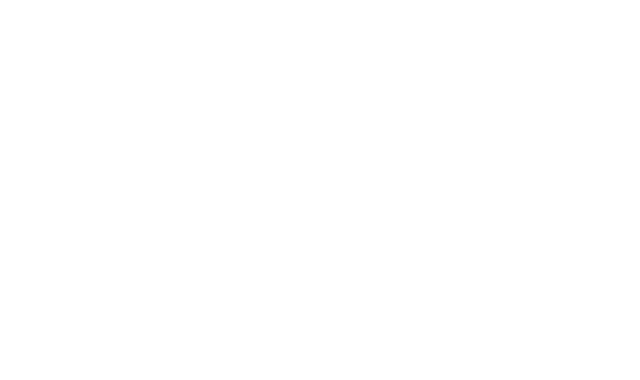
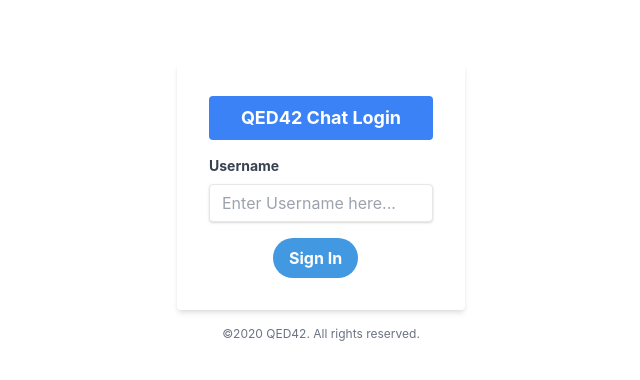
Before and after one commit to VertikaJain/react-chat-app, a React (Create React App) app: page / in a window 1280 px wide. Shown: the top 380 px of the page, without its empty margins (319-959 px from the left). Built offline with nearby package versions, Linux system fonts and the light colour scheme.

Commit message:
Login & chat Window page linked to App

```diff
--- a/package.json
+++ b/package.json
@@ -3,9 +3,11 @@
   "version": "0.1.0",
   "private": true,
   "dependencies": {
+    "@material-ui/core": "^4.11.0",
     "@testing-library/jest-dom": "^5.11.4",
     "@testing-library/react": "^11.1.0",
     "@testing-library/user-event": "^12.1.10",
+    "axios": "^0.21.0",
     "react": "^17.0.1",
     "react-dom": "^17.0.1",
     "react-scripts": "4.0.0",
--- a/public/index.html
+++ b/public/index.html
@@ -3,6 +3,9 @@
   <head>
     <meta charset="utf-8" />
     <link rel="icon" href="%PUBLIC_URL%/favicon.ico" />
+    <link rel="stylesheet" href="https://fonts.googleapis.com/css?family=Roboto:300,400,500,700&display=swap" />
+    <link href="https://unpkg.com/tailwindcss@^1.0/dist/tailwind.min.css" rel="stylesheet" />
+
     <meta name="viewport" content="width=device-width, initial-scale=1" />
     <meta name="theme-color" content="#000000" />
     <meta
--- a/src/App.css
+++ b/src/App.css
@@ -1,38 +1,29 @@
-.App {
-  text-align: center;
+.btn-primary {
+  background: #4299e1;
+  transition:all .3s ease-in-out
+}
+.btn-primary:hover {
+  background:#193788
 }
 
-.App-logo {
-  height: 40vmin;
-  pointer-events: none;
+/* Messages Styles */
+.message {
+  color: #2d3748;
+  font-size: 1.125rem;
+  margin-bottom: 1rem;
+  border-radius: 0.25rem;
+  padding: 0.5rem;
+  margin-left: 0.5rem;
+  margin-right: 0.5rem;
+  clear: both;
 }
 
-@media (prefers-reduced-motion: no-preference) {
-  .App-logo {
-    animation: App-logo-spin infinite 20s linear;
-  }
+.outgoing {
+  float: right;
+  background-color: #ebf8ff;
 }
 
-.App-header {
-  background-color: #282c34;
-  min-height: 100vh;
-  display: flex;
-  flex-direction: column;
-  align-items: center;
-  justify-content: center;
-  font-size: calc(10px + 2vmin);
-  color: white;
+.incoming {
+  float: left;
+  background-color: #bee3f8;
 }
-
-.App-link {
-  color: #61dafb;
-}
-
-@keyframes App-logo-spin {
-  from {
-    transform: rotate(0deg);
-  }
-  to {
-    transform: rotate(360deg);
-  }
-}
--- a/src/App.js
+++ b/src/App.js
@@ -1,11 +1,30 @@
 import React, { Component } from 'react'
-import Login from './Components/Login'
+import Login from './components/login'
+import ChatWindow from "./components/chatWindow";
 
+import './App.css';
 export default class ChatApp extends Component {
+  constructor(props) {
+    super(props)
+    this.state = {
+      isLoggedIn: false,
+      id: ""
+    }
+    this.setLoggedinUser = this.setLoggedinUser.bind(this)
+  }
+
+  setLoggedinUser(userid) {
+    console.log("in setLoggedinUser method");
+    this.setState({ isLoggedIn: true })
+    this.setState({ id: userid })
+  }
+
   render() {
+
     return (
-      <div>
-        <Login></Login>
+      <div className="App">
+        { !this.state.isLoggedIn && <Login loginProp={this.setLoggedinUser} />}
+        { this.state.isLoggedIn && this.state.id !== "" && <ChatWindow id={this.state.id} />}
       </div>
     )
   }
--- a/src/Components/ChatWindow.js
+++ /dev/null
@@ -1,12 +0,0 @@
-import React, { Component } from 'react'
-
-export default class ChatWindow extends Component {
-
-    render() {
-        return (
-            <div>
-
-            </div>
-        )
-    }
-}
--- a/src/Components/Login.js
+++ /dev/null
@@ -1,14 +0,0 @@
-import React, { Component } from 'react'
-
-import ChatWindow from "./ChatWindow";
-
-export default class Login extends Component {
-
-    render() {
-        return (
-            <div>
-                <ChatWindow></ChatWindow>
-            </div>
-        )
-    }
-}
--- /dev/null
+++ b/src/components/chatWindow/index.js
@@ -0,0 +1,69 @@
+import React, { Component } from 'react'
+import axios from 'axios'
+
+export default class ChatWindow extends Component {
+    constructor(props) {
+        super(props)
+        this.state = {
+            users: []
+        } //empty array of users/contacts
+
+        console.log("props: ", this.props);
+    }
+
+    componentDidMount() {
+        axios.get(`http://localhost:3000/api/users/${this.props.id}`)
+            .then(response => {
+                console.log("response:", response)
+                this.setState({ users: response.data.data })
+                console.log("users: ", this.state.users);
+            })
+    }
+
+    getContacts() {
+        const listItems = this.state.users.map((user) =>
+            <li key={user._id}>{user.name}</li>
+        );
+        return (
+            <ul>{listItems}</ul>
+        );
+
+    }
+
+    render() {
+        return (
+            <div>
+                <label class="block text-lg font-bold mb-4 py-2 text-center bg-blue-800 text-white">QED42 Chat Window</label>
+                <div className="flex container mx-auto m-4">
+
+                    <div className="container w-1/4 mx-auto px-8 items-center py-2" >
+                        <label className="font-bold mb-2 p-2">Contacts</label>
+                        {this.getContacts()}
+                        {/* <select
+                            class="text-xl font-bold mb-2 p-2 w-full text-center bg-blue-500 rounded focus:outline-none focus:shadow-outline text-white"
+                            id="receiver">
+                        </select> */}
+                    </div>
+
+                    <div class="chat-window container w-3/4 mx-auto px-8 items-center py-2 border">
+                        <label className="sender-heading text-xl font-bold mb-2 py-2 px-4 w-full text-center bg-blue-500 rounded focus:outline-none focus:shadow-outline text-white">
+                            Selected Contact: </label>
+
+                        <div class="message-area clearfix h-64 overflow-y-auto"></div>
+
+                        <div class="input-area flex mt-2">
+                            <input name="message" id="inputTextMessage"
+                                class="shadow appearance-none border rounded w-full py-2 px-3 text-gray-700 leading-tight focus:outline-none focus:shadow-outline"
+                                type="text" placeholder="Enter message here..." />
+                            <button id="send"
+                                class="btn-primary rounded-full text-white font-bold py-2 px-4 ml-4 rounded focus:outline-none focus:shadow-outline"
+                                type="submit">
+                                Send
+                            </button>
+                        </div>
+                    </div>
+                </div>
+            </div>
+        )
+    }
+}
--- /dev/null
+++ b/src/components/login/index.js
@@ -0,0 +1,52 @@
+import React, { Component } from 'react'
+import axios from 'axios'
+
+export default class Login extends Component {
+    constructor(props) {
+        super(props)
+        this.state = {
+            username: "",
+        }
+    }
+
+    onLoginComplete = (userid) => {
+        console.log("in onLoginComplete method");
+        this.props.loginProp(userid)
+    }
+
+    login = () => {
+        // Call Login API to get user ID if the user exists in DB
+        axios.get(`http://localhost:3000/api/users/login/${this.state.username}`)
+            .then(response => {
+                this.onLoginComplete(response.data._id)
+            })
+    }
+
+    handleUser = e => {
+        this.setState({ username: e.target.value })
+    }
+    render() {
+        return (
+            <div>
+                <div className="login container mx-auto w-full max-w-xs items-center pt-12">
+                    <form action="chat.html" method="GET" className="bg-white shadow-md rounded px-8 pt-8 pb-8 m-4">
+                        <label className="block text-lg font-bold mb-4 py-2 text-center bg-blue-500 rounded text-white">QED42 Chat Login</label>
+                        <div className="mb-4">
+                            <label className="block text-gray-700 text-sm font-bold mb-2"/*  for="username" */>
+                                Username</label>
+                            <input value={this.state.username} onChange={(e) => this.handleUser(e)}
+                                className="shadow appearance-none border rounded w-full py-2 px-3 text-gray-700 leading-tight focus:outline-none focus:shadow-outline"
+                                id="username" type="text" placeholder="Enter Username here..." />
+                        </div>
+                        <button id="login" onClick={() => this.login()}
+                            class="btn-primary rounded-full text-white font-bold py-2 px-4 mx-16 rounded focus:outline-none focus:shadow-outline place-self-center"
+                            type="button">
+                            Sign In</button>
+                    </form>
+                    <p className="text-center text-gray-500 text-xs">
+                        &copy;2020 QED42. All rights reserved.</p>
+                </div>
+            </div>
+        )
+    }
+}
```
Also changed, not shown: src/services/api.js (added), src/services/constants.js (added), 2 other files (tests, documents, lock files or other folders).
